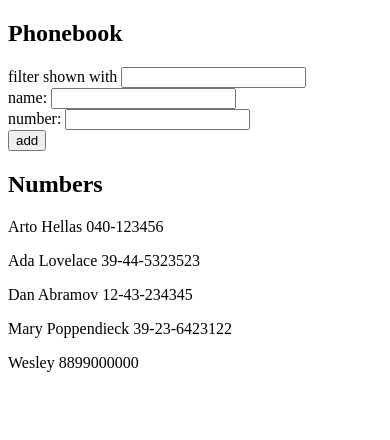
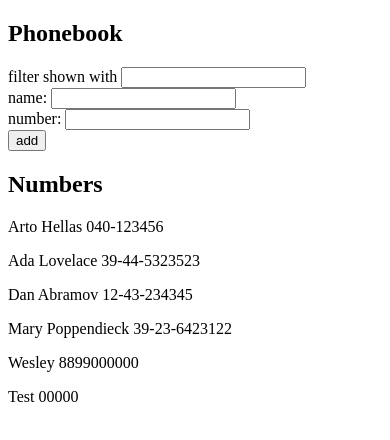
Before and after one commit to wesleydmscn-notes/fullstackopen, a React (Vite) app in the folder part2/the-phonebook/: page / in a window 390 px wide. Shown: the top 440 px of the page. Built offline with nearby package versions, Linux system fonts and the light colour scheme; data requests are answered from the project's data file.

Commit message:
part2/altering-data-in-server: 2.13 the phonebook step 8

```diff
--- a/part2/the-phonebook/db.json
+++ b/part2/the-phonebook/db.json
@@ -24,6 +24,11 @@
       "name": "Wesley",
       "number": "8899000000",
       "id": 5
+    },
+    {
+      "name": "Test",
+      "number": "00000",
+      "id": 6
     }
   ]
 }
--- a/part2/the-phonebook/src/App.jsx
+++ b/part2/the-phonebook/src/App.jsx
@@ -1,27 +1,19 @@
-import axios from "axios"
 import { useEffect, useState } from "react"
 
 import { Filter } from "./components/Filter"
 import { PersonForm } from "./components/PersonForm"
 import { Persons } from "./components/Persons"
 
+import { getAll, createPerson } from "./services/persons"
+
 const App = () => {
   const [persons, setPersons] = useState([])
-
   const [newName, setNewName] = useState("")
   const [newNumber, setNewNumber] = useState("")
   const [filteredPersons, setFilteredPersons] = useState(null)
 
-  const baseurl = "http://localhost:3001"
-
   useEffect(() => {
-    const eventHandler = response => {
-      setPersons(response.data)
-    }
-
-    const promise = axios.get(`${baseurl}/persons`)
-
-    promise.then(eventHandler)
+    getAll().then((response) => setPersons(response.data))
   }, [])
 
   const handleSubmit = (event) => {
@@ -34,11 +26,8 @@ const App = () => {
     } else if (newName !== "" && newNumber !== "") {
       const newPerson = { name: newName, number: newNumber }
 
-      axios.post(`${baseurl}/persons`, newPerson)
-
-      setPersons((current) =>
-        current.concat(newPerson)
-      )
+      createPerson(newPerson)
+      setPersons((current) => current.concat(newPerson))
     }
   }
 
--- /dev/null
+++ b/part2/the-phonebook/src/services/persons.js
@@ -0,0 +1,13 @@
+import axios from "axios"
+
+const baseurl = "http://localhost:3001/persons"
+
+const getAll = () => {
+  return axios.get(baseurl)
+}
+
+const createPerson = (person) => {
+  return axios.post(baseurl, person)
+}
+
+export { getAll, createPerson }
```
